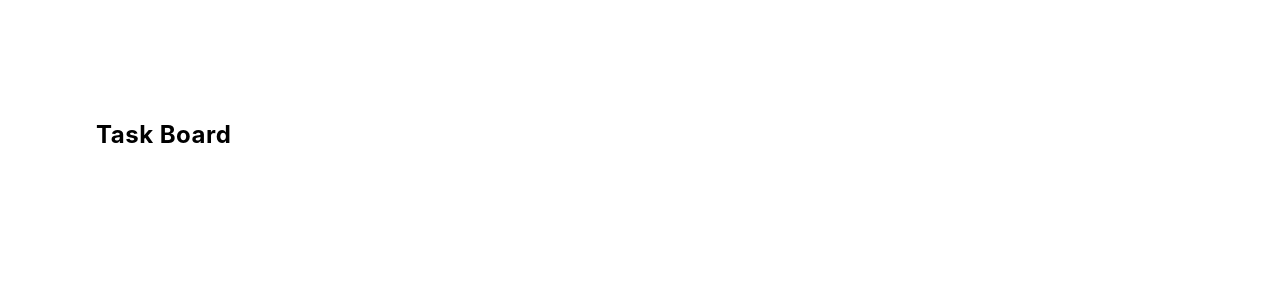
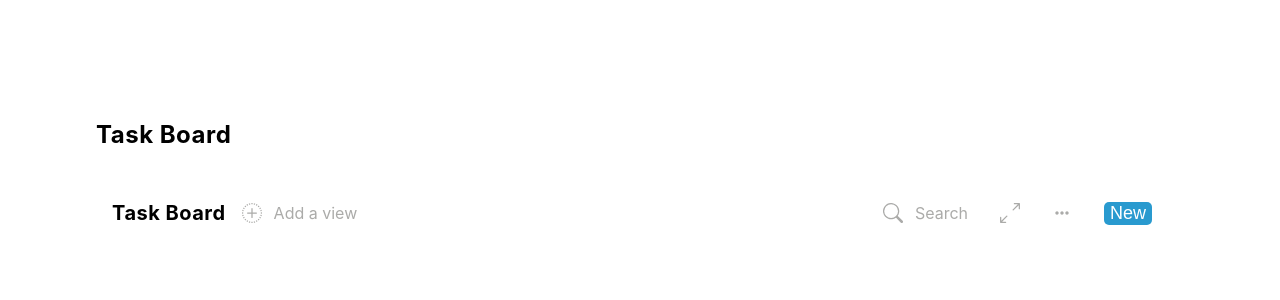
Before and after one commit to manu293/airtribe-frontend, a Next.js app: page / in a window 1280 px wide. Shown: the top 300 px of the page. Built offline with nearby package versions, Linux system fonts and the light colour scheme.

Commit message:
Added taskboard header component

```diff
--- a/components/header.js
+++ b/components/header.js
@@ -17,6 +17,9 @@ function Header(props) {
         case "h3":
             headerPStyle = headerStyle.headerStyle3;
             break;
+        case "h4":
+            headerPStyle = headerStyle.headerStyle4;
+            break;
         default:
             headerPStyle = headerStyle.headerStyle3;
             break;
--- /dev/null
+++ b/components/taskBoardHeader.js
@@ -0,0 +1,61 @@
+// imports
+import {BsPlusCircleDotted, BsSearch, BsArrowsAngleExpand} from "react-icons/bs";
+import {MdMoreHoriz} from "react-icons/md";
+
+// local imports
+import Header from "./header";
+import taskBoardHeaderStyle from "../styles/TaskBoardHeader.module.css";
+
+function TaskBoardHeader() {
+    return (
+        <div className={taskBoardHeaderStyle.taskBoardHeaderContainer}>
+
+            <div className={taskBoardHeaderStyle.leftSection}>
+                <Header
+                    hText="Task Board"
+                    hStyle="h4"
+                />
+                <div className={taskBoardHeaderStyle.viewContainer}>
+                    <BsPlusCircleDotted
+                        size={20}
+                        color="ababa9"
+                    />
+                    <p className={taskBoardHeaderStyle.viewText}>Add a view</p>
+                </div>
+            </div>
+
+            <div className={taskBoardHeaderStyle.rightSection}>
+
+                <div className={taskBoardHeaderStyle.iconTextContainer}>
+                    <BsSearch
+                        size={20}
+                        color="ababa9"
+                    />
+                    <p className={taskBoardHeaderStyle.viewText}>Search</p>
+                </div>
+
+                <div className={taskBoardHeaderStyle.iconContainer}>
+                    <BsArrowsAngleExpand
+                        size={20}
+                        color="ababa9"
+                    />
+                </div>
+
+                <div className={taskBoardHeaderStyle.iconContainer}>
+                    <MdMoreHoriz
+                        size={20}
+                        color="ababa9"
+                    />
+                </div>
+
+                <div className={taskBoardHeaderStyle.iconContainer}>
+                    <button className={taskBoardHeaderStyle.buttonContainer}>New</button>
+                </div>
+
+            </div>
+
+        </div>
+    )
+}
+
+export default TaskBoardHeader;
--- a/pages/index.js
+++ b/pages/index.js
@@ -2,6 +2,7 @@
 import Head from 'next/head'
 
 // local imports
+import TaskBoardHeader from "../components/taskBoardHeader";
 import Header from "../components/header";
 import styles from "../styles/Home.module.css";
 
@@ -15,12 +16,18 @@ function Home() {
         <link rel="icon" href="/favicon.ico" />
       </Head>
 
-      <main className="mainSection">
+      <main className={styles.mainContainer}>
 
         <Header
           hText="Task Board"
           hStyle="h2"
         />
+
+        <div className={styles.taskBoardContainer}>
+
+          <TaskBoardHeader />
+
+        </div>
 
       </main>
 
--- a/styles/Header.module.css
+++ b/styles/Header.module.css
@@ -18,3 +18,10 @@
     color: #000;
     letter-spacing: 0.5px;
 }
+
+.headerStyle4 {
+    font-size: 20px;
+    font-weight: bold;
+    color: #000;
+    letter-spacing: 0.5px;
+}
--- a/styles/Home.module.css
+++ b/styles/Home.module.css
@@ -2,3 +2,11 @@
   display: flex;
   margin: 6rem;
 }
+
+.mainContainer {
+  width: 100%;
+}
+
+.taskBoardContainer {
+  margin-top: 2rem;
+}
--- /dev/null
+++ b/styles/TaskBoardHeader.module.css
@@ -0,0 +1,52 @@
+.taskBoardHeaderContainer {
+    display: flex;
+    width: 100%;
+    padding: 0 1rem;
+    justify-content: space-between;
+    align-items: center;
+}
+
+.leftSection {
+    display: flex;
+    justify-content: flex-start;
+    align-items: center;
+}
+
+.rightSection {
+    display: flex;
+    justify-content: flex-end;
+    align-items: center;
+}
+
+.viewContainer {
+    display: flex;
+    align-items: center;
+    margin-left: 1rem;
+}
+
+.viewText {
+    padding-left: 0.75rem;
+    color: #ababa9;
+}
+
+.iconTextContainer {
+    display: flex;
+    align-items: center;
+    margin: 0 1rem;
+}
+
+.iconContainer {
+    display: flex;
+    align-items: center;
+    margin: 0 1rem;
+}
+
+.buttonContainer {
+    background-color: #299acf;
+    border: none;
+    border-radius: 5px;
+    color: #fff;
+    outline: none;
+    font-size: 18px;
+    cursor: pointer;
+}
```
